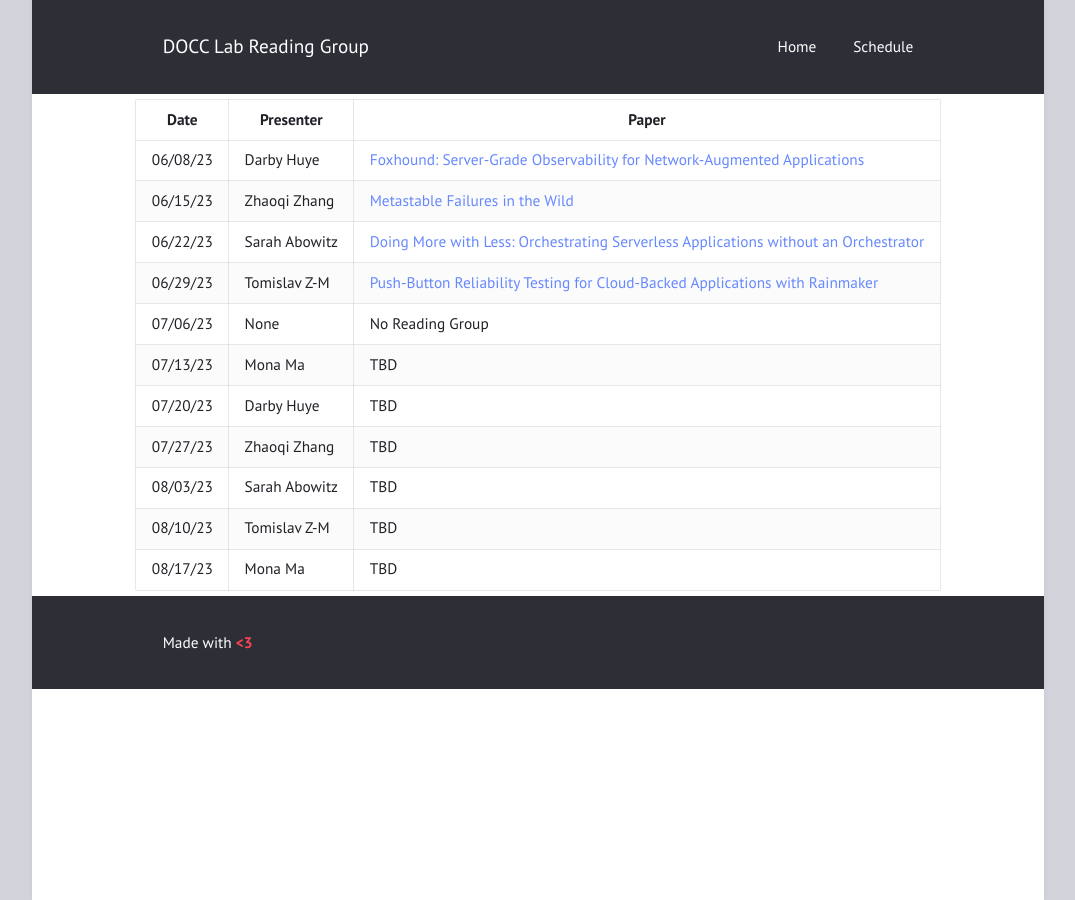
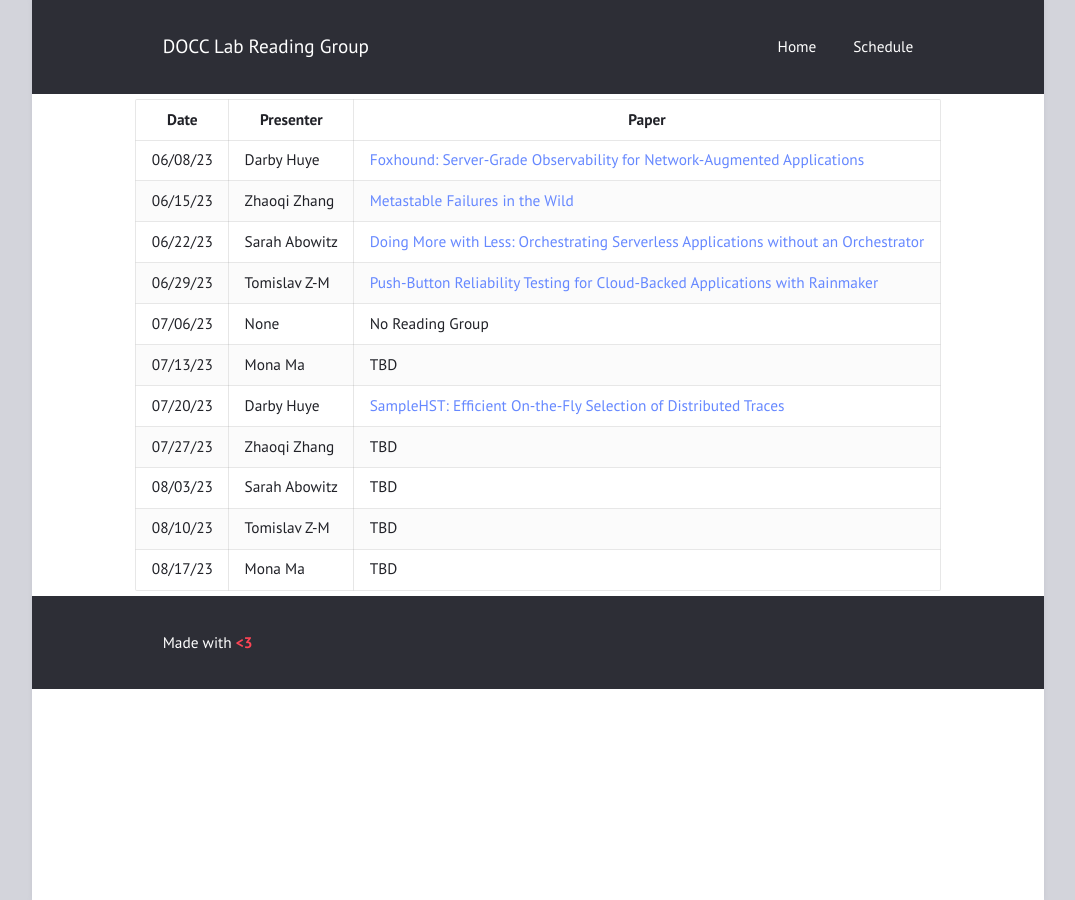
Before and after one commit to docc-lab/reading-group, a Jekyll site: the page built from schedule.html, in a window 1280 px wide. Shown: the whole page, without its empty margins (102-1177 px from the left). Built offline with Jekyll 4.4.1, drawn with Linux system fonts in a browser that asks for light colours.

Commit message:
add july 20 paper

```diff
--- a/schedule.html
+++ b/schedule.html
@@ -55,7 +55,7 @@ title: "Schedule"
   <tr>
     <td>07/20/23</td>
     <td>Darby Huye</td>
-    <td>TBD</td>
+    <td><a href="https://arxiv.org/pdf/2210.04595.pdf">SampleHST: Efficient On-the-Fly Selection of Distributed Traces</a></td>
   </tr>
   <tr>
     <td>07/27/23</td>
```
